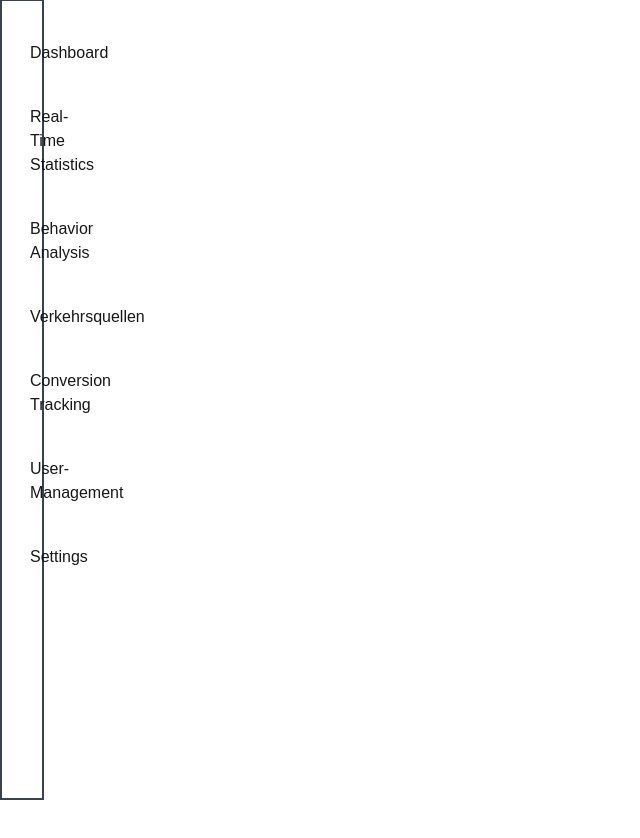
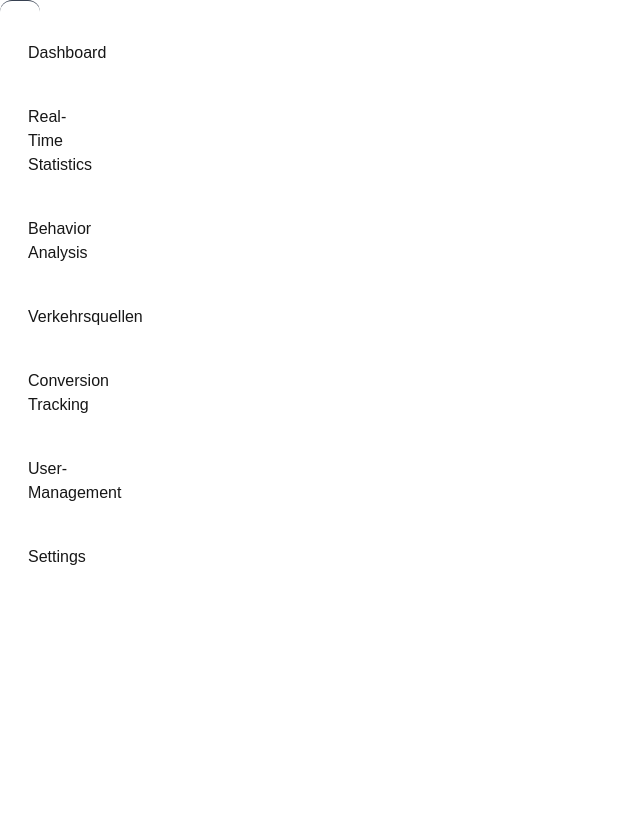
Before and after one commit to VisuaLens/VisuaLens, a Next.js app in the folder src/frontend/: page /dashboard in a window 1280 px wide. Shown: the top 838 px of the page, without its empty margins (0-640 px from the left). Built offline with nearby package versions, Linux system fonts and the light colour scheme.

Commit message:
Added Navbar for the Frontend

```diff
--- a/src/frontend/src/app/components/navbar.tsx
+++ b/src/frontend/src/app/components/navbar.tsx
@@ -4,7 +4,7 @@ export default function NavBar() {
   return (
     <>
         <nav className='pr-[1400px] mb-[100%]'>
-            <div className='p-[20px] border-t border-gray-700 border-[2px] pb-[100%] h-screen '>
+            <div className='p-[20px] border-t border-gray-700 pb-[100%] h-screen bg-white rounded-xl '>
                 <div className='flex py-[20px]'><House /><a href="" className='ml-2'>Dashboard</a></div>
                 <div className='flex py-[20px]'><BarChart2 /><a href="" className='ml-2'>Real-Time Statistics</a></div>
                 <div className='flex py-[20px]'><Activity /><a href="" className='ml-2'>Behavior Analysis</a></div>
```
